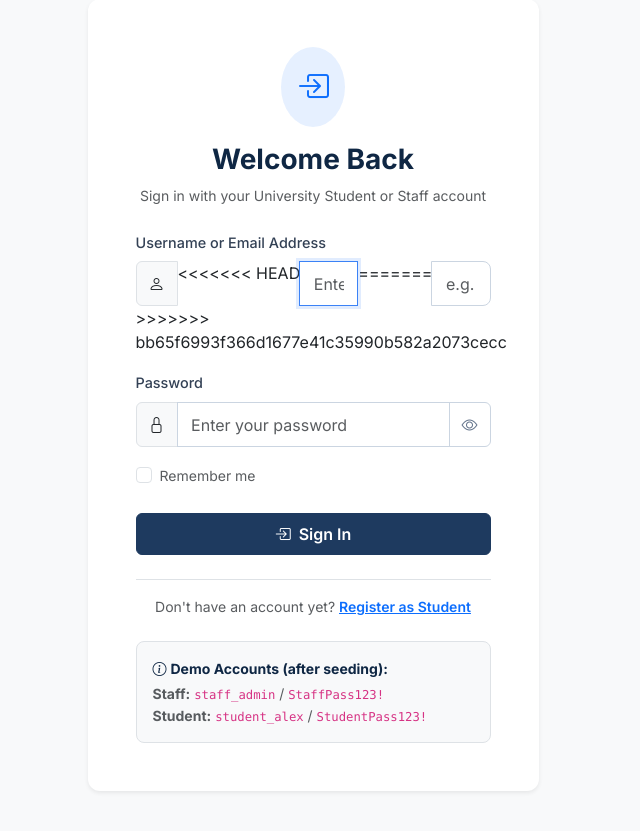
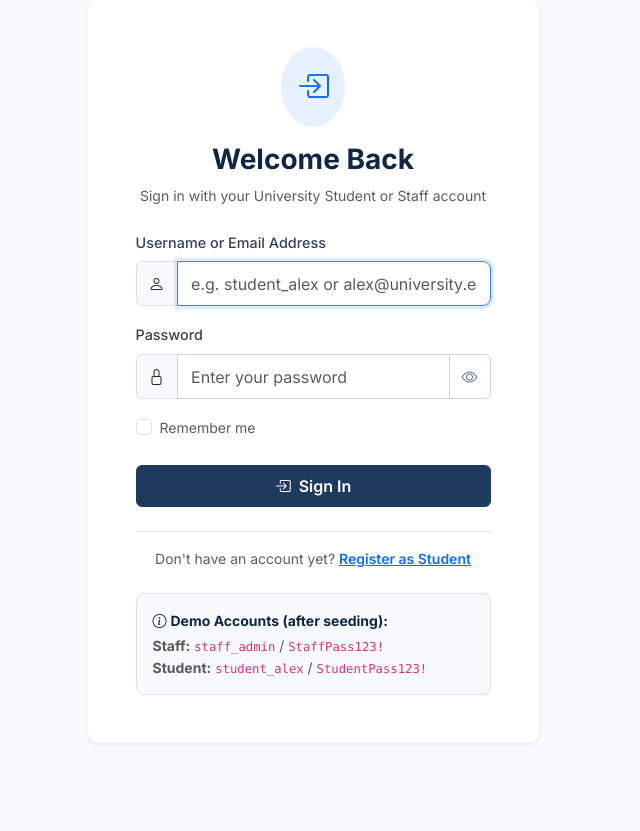
Before and after one commit to Lab-Equipment-Booking-Team/lab-equipment-booking-system, a Flask app: template modules/M1_accounts_auth/templates/auth/login.html in a window 1280 px wide. Shown: the part 127-958 px from the top of the page, without its empty margins (327-967 px from the left). Run offline with Flask 3, Linux system fonts and the light colour scheme; the template is opened without the code that fills it, so the values that code supplies are empty.

Commit message:
Change placeholder in login form input
Updated placeholder text for username or email input.

```diff
--- a/modules/M1_accounts_auth/templates/auth/login.html
+++ b/modules/M1_accounts_auth/templates/auth/login.html
@@ -21,11 +21,7 @@
                             <label for="identifier" class="form-label">Username or Email Address</label>
                             <div class="input-group">
                                 <span class="input-group-text bg-light"><i class="bi bi-person"></i></span>
-<<<<<<< HEAD
-                                <input type="text" class="form-control" id="identifier" name="identifier" required placeholder="Enter your username or email" autofocus>
-=======
                                 <input type="text" class="form-control" id="identifier" name="identifier" required placeholder="e.g. student_alex or alex@university.edu" autofocus>
->>>>>>> bb65f6993f366d1677e41c35990b582a2073cecc
                             </div>
                         </div>
 
```
